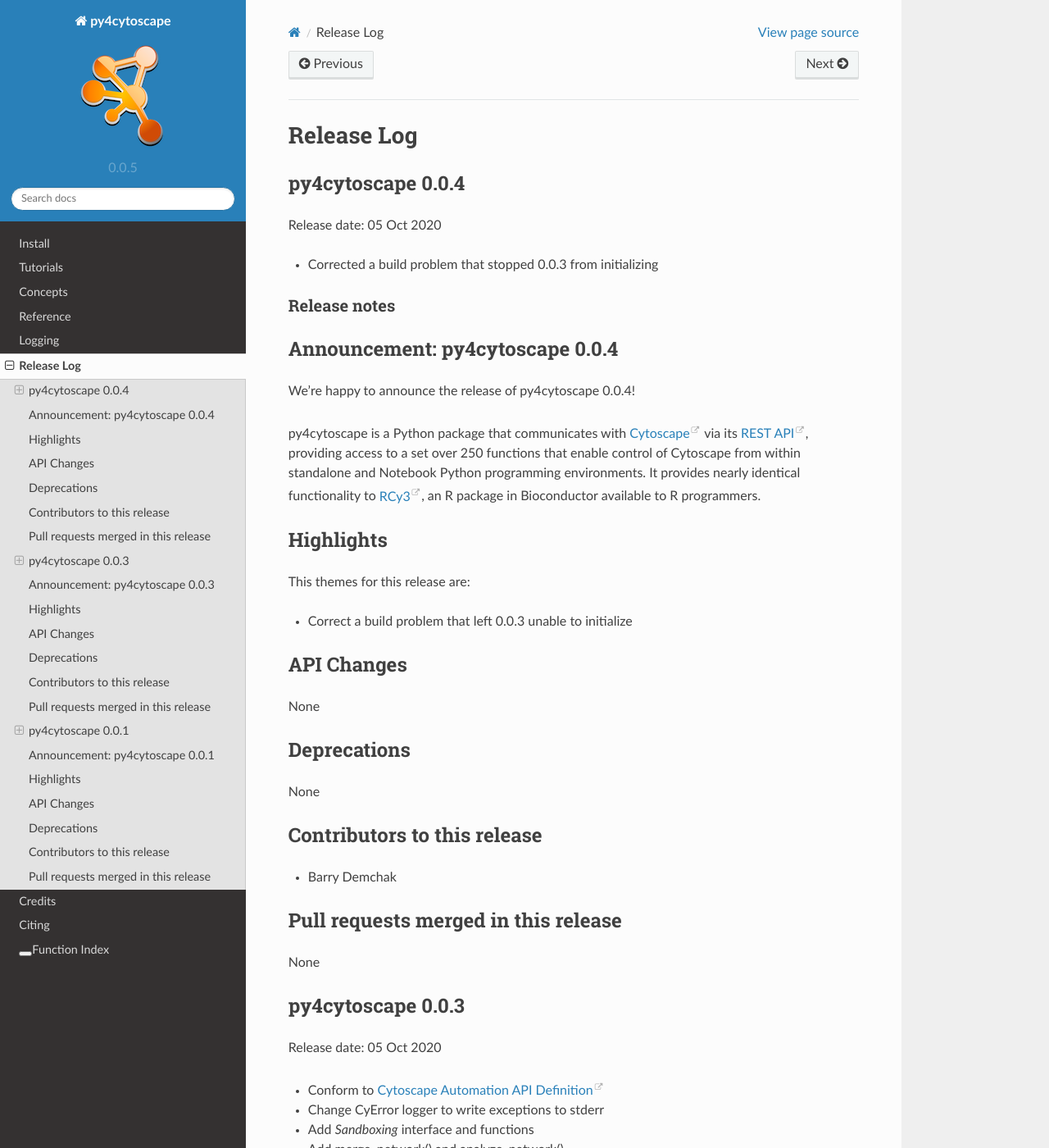
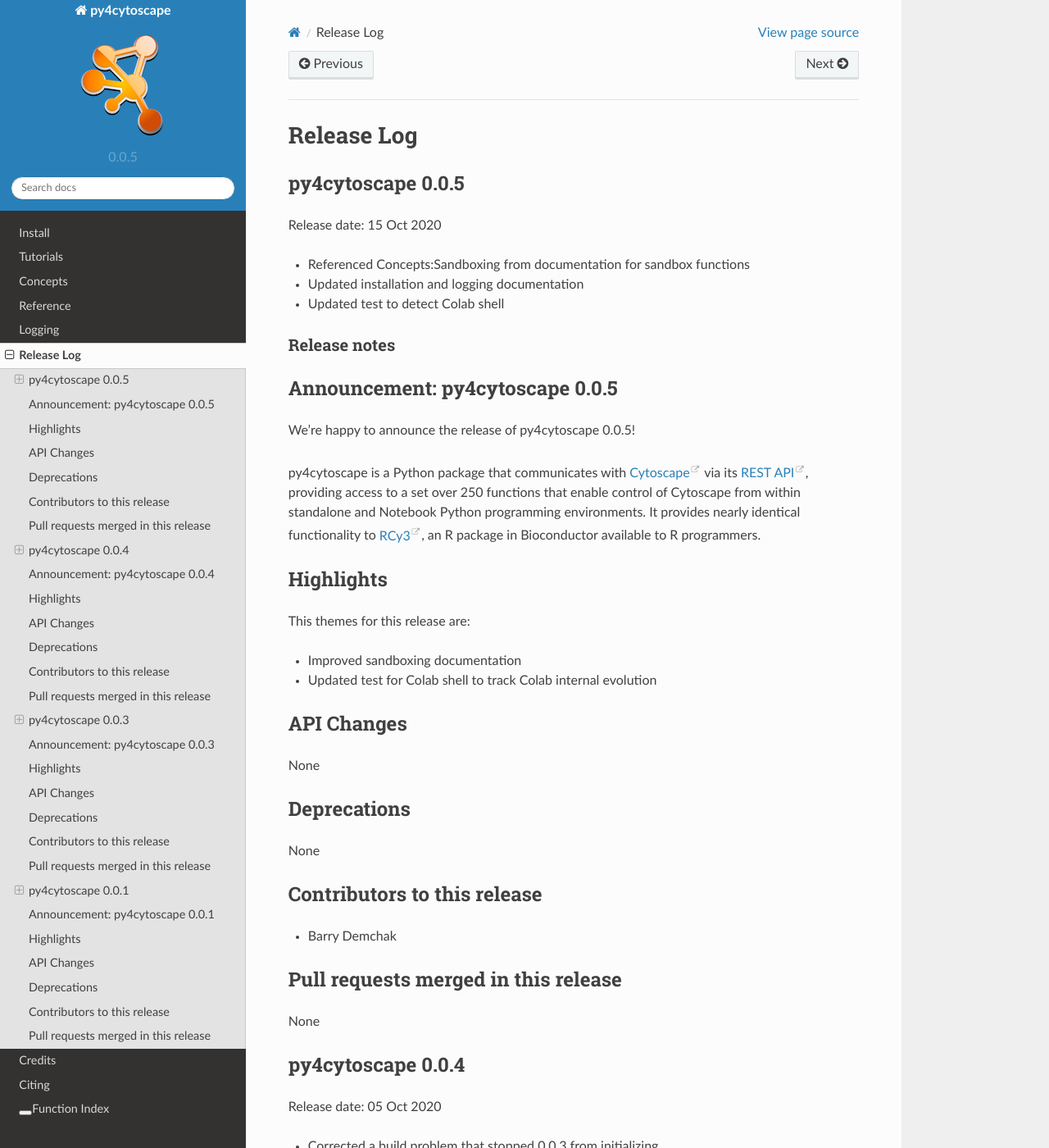
Before and after one commit to cytoscape/py4cytoscape, a Sphinx documentation site: the page built from doc/release_log.rst, in a window 1280 px wide and 1400 px high. Shown: the whole window at 82% size. Built offline with Sphinx 7.4.7 and the Read the Docs theme 2.0.0, drawn with Linux system fonts in a browser that asks for light colours; pages that are not in the unit, such as notebooks, are missing from menus.

```diff
--- /dev/null
+++ b/doc/release/release_0.0.5.rst
@@ -0,0 +1,39 @@
+Announcement: py4cytoscape 0.0.5
+--------------------------------
+
+We're happy to announce the release of py4cytoscape 0.0.5!
+
+py4cytoscape is a Python package that communicates with `Cytoscape <https://cytoscape.org>`_
+via its `REST API <https://pubmed.ncbi.nlm.nih.gov/31477170/>`_, providing access to a set over 250 functions that
+enable control of Cytoscape from within standalone and Notebook Python programming environments. It provides
+nearly identical functionality to `RCy3 <https://www.ncbi.nlm.nih.gov/pmc/articles/PMC6880260/>`_, an R package in
+Bioconductor available to R programmers.
+
+
+Highlights
+----------
+
+This themes for this release are:
+
+* Improved sandboxing documentation
+* Updated test for Colab shell to track Colab internal evolution
+
+API Changes
+-----------
+
+None
+
+Deprecations
+------------
+
+None
+
+Contributors to this release
+----------------------------
+
+- Barry Demchak
+
+Pull requests merged in this release
+------------------------------------
+
+None
--- a/doc/release_log.rst
+++ b/doc/release_log.rst
@@ -2,6 +2,21 @@
 
 Release Log
 ===========
+
+py4cytoscape 0.0.5
+------------------
+Release date: 15 Oct 2020
+
+* Referenced Concepts:Sandboxing from documentation for sandbox functions
+* Updated installation and logging documentation
+* Updated test to detect Colab shell
+
+
+Release notes
+~~~~~~~~~~~~~
+
+.. include:: release/release_0.0.5.rst
+
 
 py4cytoscape 0.0.4
 ------------------
```
Also changed, not shown: 1 other file.
